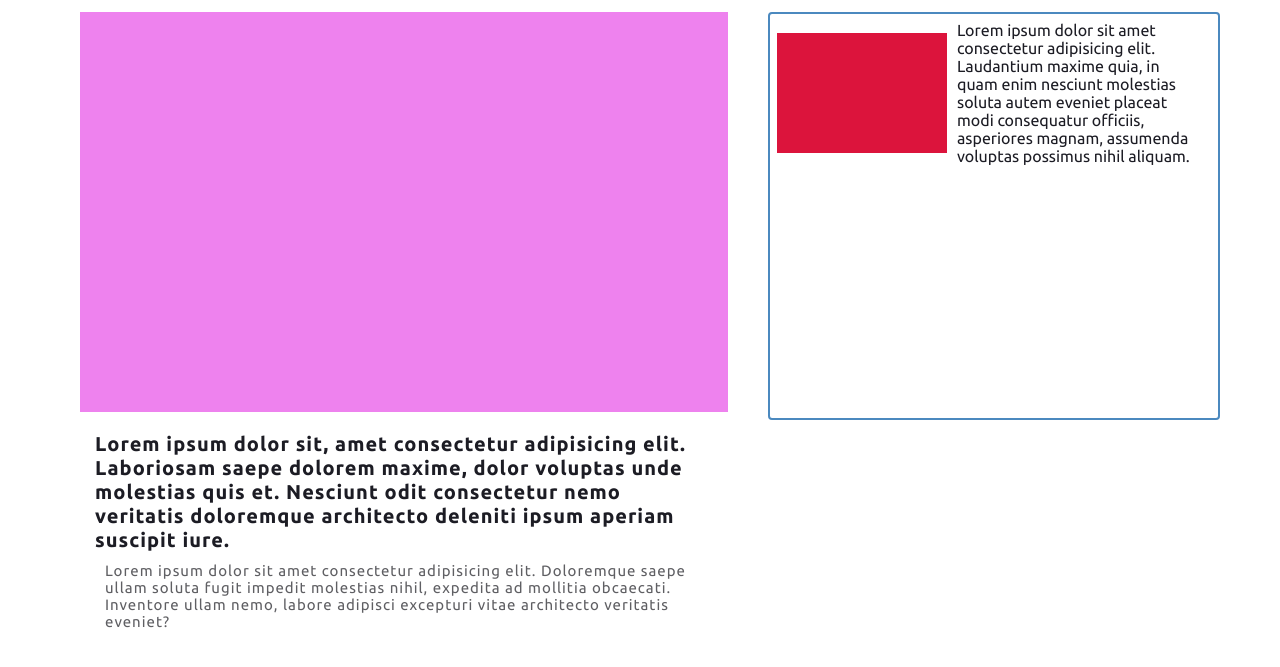
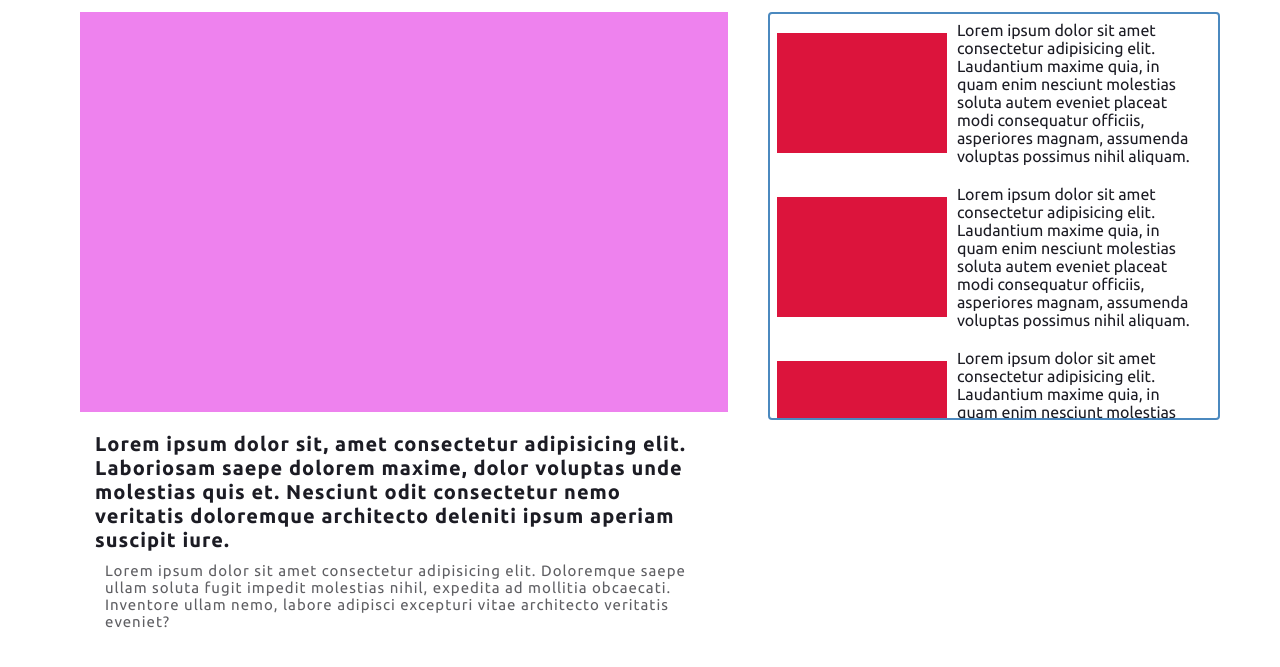
Before and after one commit to jeancarloshm/NewsWebsite, a plain HTML site: page index.html in a window 1280 px wide. Shown: the part 163-830 px from the top of the page. Drawn offline with Linux system fonts and the light colour scheme.

Commit message:
Custom Scrollbar

```diff
--- a/index.html
+++ b/index.html
@@ -59,6 +59,83 @@
               </div>
             </div>
           </div>
+          <div class="news">
+            <div class="img"></div>
+            <div class="text">
+              <div class="title">
+                Lorem ipsum dolor sit amet consectetur adipisicing elit.
+                Laudantium maxime quia, in quam enim nesciunt molestias soluta
+                autem eveniet placeat modi consequatur officiis, asperiores
+                magnam, assumenda voluptas possimus nihil aliquam.
+              </div>
+            </div>
+          </div>
+          <div class="news">
+            <div class="img"></div>
+            <div class="text">
+              <div class="title">
+                Lorem ipsum dolor sit amet consectetur adipisicing elit.
+                Laudantium maxime quia, in quam enim nesciunt molestias soluta
+                autem eveniet placeat modi consequatur officiis, asperiores
+                magnam, assumenda voluptas possimus nihil aliquam.
+              </div>
+            </div>
+          </div>
+          <div class="news">
+            <div class="img"></div>
+            <div class="text">
+              <div class="title">
+                Lorem ipsum dolor sit amet consectetur adipisicing elit.
+                Laudantium maxime quia, in quam enim nesciunt molestias soluta
+                autem eveniet placeat modi consequatur officiis, asperiores
+                magnam, assumenda voluptas possimus nihil aliquam.
+              </div>
+            </div>
+          </div>
+          <div class="news">
+            <div class="img"></div>
+            <div class="text">
+              <div class="title">
+                Lorem ipsum dolor sit amet consectetur adipisicing elit.
+                Laudantium maxime quia, in quam enim nesciunt molestias soluta
+                autem eveniet placeat modi consequatur officiis, asperiores
+                magnam, assumenda voluptas possimus nihil aliquam.
+              </div>
+            </div>
+          </div>
+          <div class="news">
+            <div class="img"></div>
+            <div class="text">
+              <div class="title">
+                Lorem ipsum dolor sit amet consectetur adipisicing elit.
+                Laudantium maxime quia, in quam enim nesciunt molestias soluta
+                autem eveniet placeat modi consequatur officiis, asperiores
+                magnam, assumenda voluptas possimus nihil aliquam.
+              </div>
+            </div>
+          </div>
+          <div class="news">
+            <div class="img"></div>
+            <div class="text">
+              <div class="title">
+                Lorem ipsum dolor sit amet consectetur adipisicing elit.
+                Laudantium maxime quia, in quam enim nesciunt molestias soluta
+                autem eveniet placeat modi consequatur officiis, asperiores
+                magnam, assumenda voluptas possimus nihil aliquam.
+              </div>
+            </div>
+          </div>
+          <div class="news">
+            <div class="img"></div>
+            <div class="text">
+              <div class="title">
+                Lorem ipsum dolor sit amet consectetur adipisicing elit.
+                Laudantium maxime quia, in quam enim nesciunt molestias soluta
+                autem eveniet placeat modi consequatur officiis, asperiores
+                magnam, assumenda voluptas possimus nihil aliquam.
+              </div>
+            </div>
+          </div>
         </div>
       </div>
     </div>
--- a/style.css
+++ b/style.css
@@ -11,6 +11,24 @@ body {
   min-height: 100vh;
   color: #1c1c24;
 }
+ ::-webkit-scrollbar{
+  width: 8px;
+ }
+ ::-webkit-scrollbar-track{
+  background-color: transparent;
+  padding: 2px;
+ }
+ ::-webkit-scrollbar-thumb{
+  background-color: #4b89bf;
+  border-radius: 100px;
+ }
+ .topHeadlines .right .topNews ::-webkit-scrollbar{
+  width: 6px;
+ }
+ .topHeadlines .right .topNews ::-webkit-scrollbar-thumb{
+  background-color: #366186;
+ }
+
 .header {
   background-color: #4b89bf;
   position: fixed;
@@ -98,11 +116,14 @@ nav ul li a {
   height: 85%;
   border: 2px solid #4b89bf;
   border-radius: 4px;
+  overflow-y: scroll;
+
 }
 .topHeadlines .right .topNews .news{
   display: grid;
   grid-template-columns: auto auto;
   align-items: center;
+  margin-bottom: 20px;
 }
 .topHeadlines .right .topNews .news .img{
   width: 170px;
```
